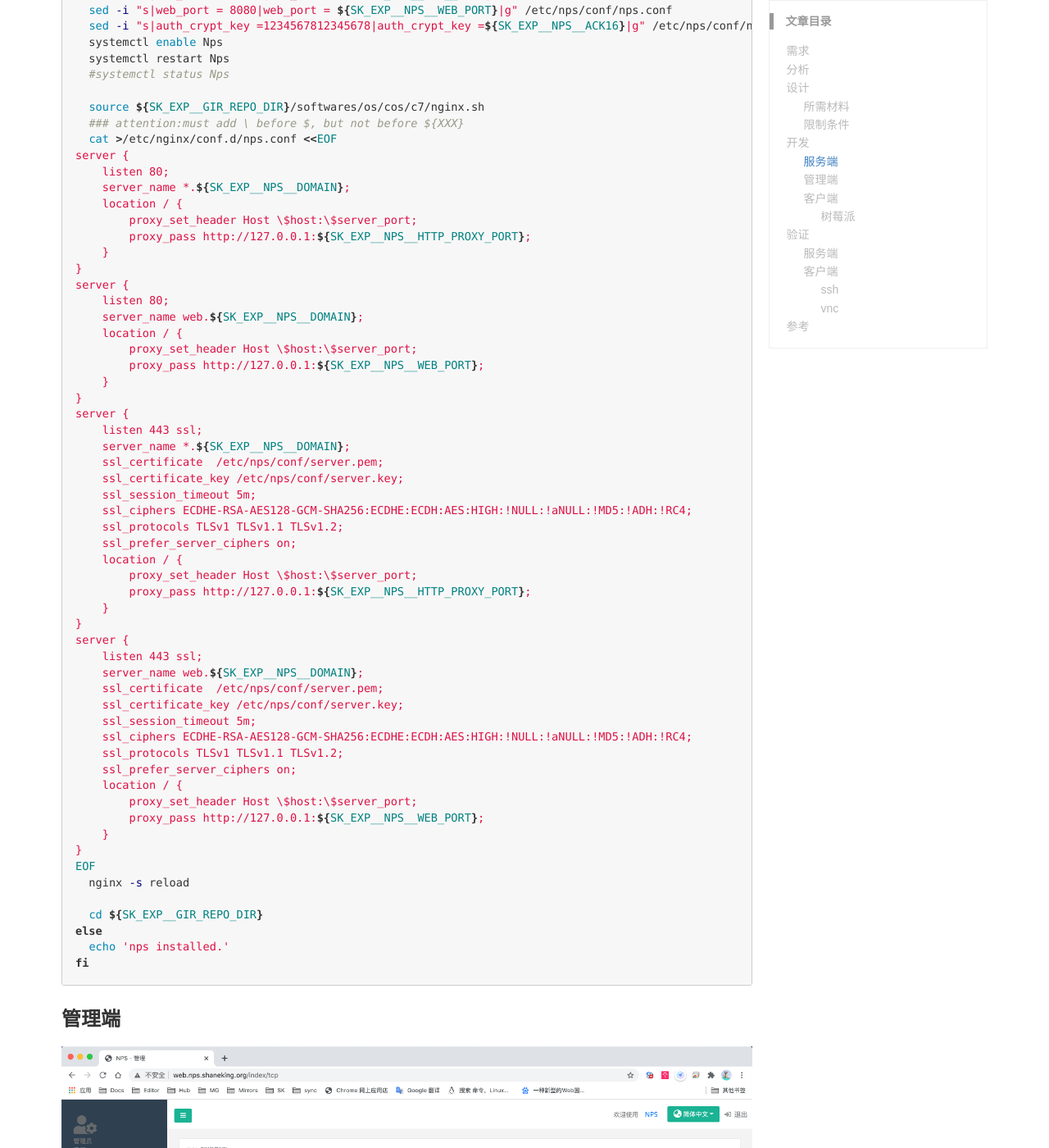
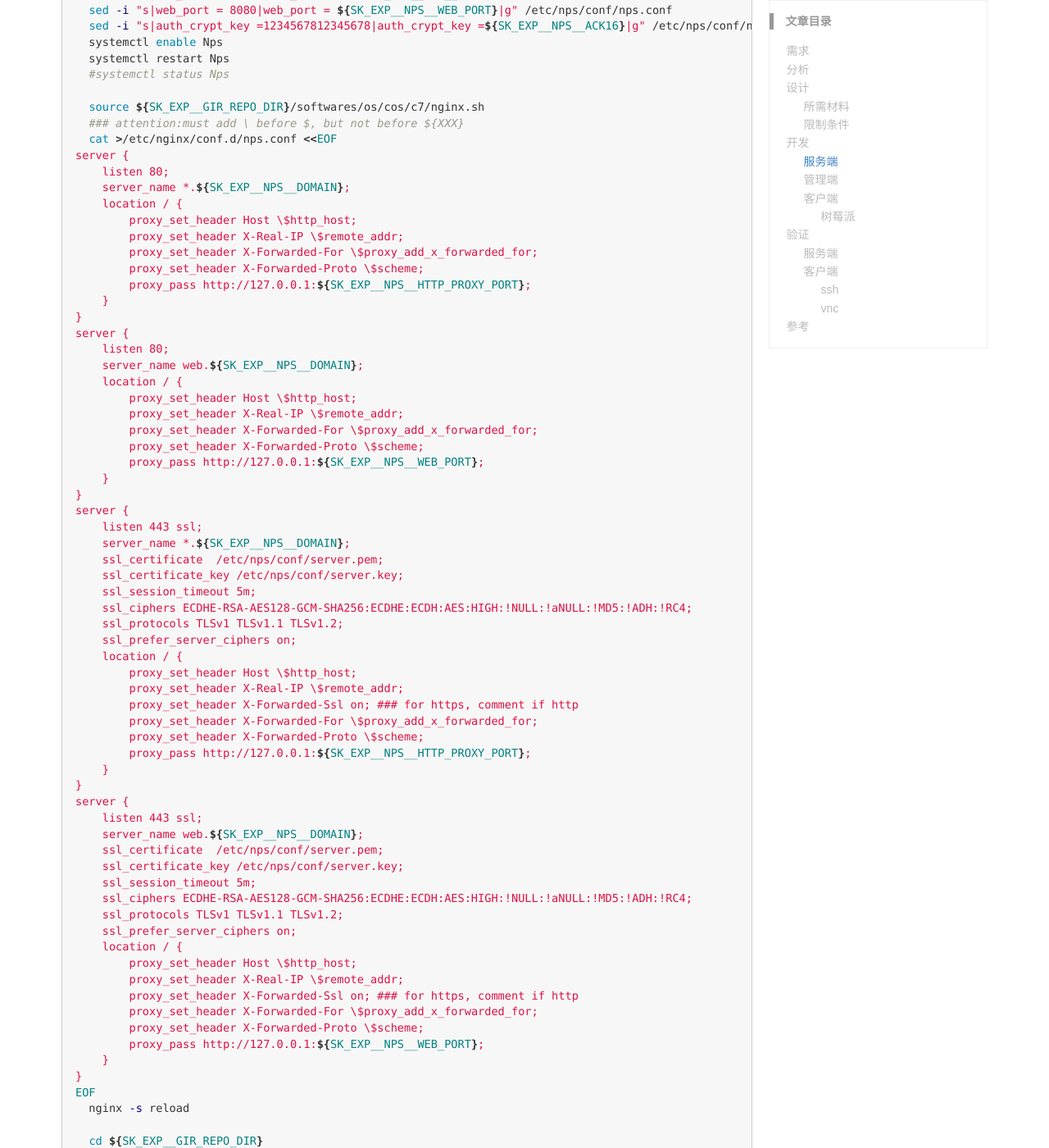
Before and after one commit to ShaneKing/ShaneKing.github.io, a Jekyll site: the page built from _posts/2021-01-01-intranet-penetration.md, in a window 1280 px wide and 1400 px high, scrolled down 1348 px. Shown: the whole window at 82% size. Built offline with Jekyll 4.4.1, drawn with Linux system fonts in a browser that asks for light colours; comment, search, counter and statistics services are not loaded.

Commit message:
\$host:\$server_port改为\$http_host

```diff
--- a/_posts/2021-01-01-intranet-penetration.md
+++ b/_posts/2021-01-01-intranet-penetration.md
@@ -54,7 +54,10 @@ server {
     listen 80;
     server_name *.${SK_EXP__NPS__DOMAIN};
     location / {
-        proxy_set_header Host \$host:\$server_port;
+        proxy_set_header Host \$http_host;
+        proxy_set_header X-Real-IP \$remote_addr;
+        proxy_set_header X-Forwarded-For \$proxy_add_x_forwarded_for;
+        proxy_set_header X-Forwarded-Proto \$scheme;
         proxy_pass http://127.0.0.1:${SK_EXP__NPS__HTTP_PROXY_PORT};
     }
 }
@@ -62,7 +65,10 @@ server {
     listen 80;
     server_name web.${SK_EXP__NPS__DOMAIN};
     location / {
-        proxy_set_header Host \$host:\$server_port;
+        proxy_set_header Host \$http_host;
+        proxy_set_header X-Real-IP \$remote_addr;
+        proxy_set_header X-Forwarded-For \$proxy_add_x_forwarded_for;
+        proxy_set_header X-Forwarded-Proto \$scheme;
         proxy_pass http://127.0.0.1:${SK_EXP__NPS__WEB_PORT};
     }
 }
@@ -76,7 +82,11 @@ server {
     ssl_protocols TLSv1 TLSv1.1 TLSv1.2;
     ssl_prefer_server_ciphers on;
     location / {
-        proxy_set_header Host \$host:\$server_port;
+        proxy_set_header Host \$http_host;
+        proxy_set_header X-Real-IP \$remote_addr;
+        proxy_set_header X-Forwarded-Ssl on; ### for https, comment if http
+        proxy_set_header X-Forwarded-For \$proxy_add_x_forwarded_for;
+        proxy_set_header X-Forwarded-Proto \$scheme;
         proxy_pass http://127.0.0.1:${SK_EXP__NPS__HTTP_PROXY_PORT};
     }
 }
@@ -90,7 +100,11 @@ server {
     ssl_protocols TLSv1 TLSv1.1 TLSv1.2;
     ssl_prefer_server_ciphers on;
     location / {
-        proxy_set_header Host \$host:\$server_port;
+        proxy_set_header Host \$http_host;
+        proxy_set_header X-Real-IP \$remote_addr;
+        proxy_set_header X-Forwarded-Ssl on; ### for https, comment if http
+        proxy_set_header X-Forwarded-For \$proxy_add_x_forwarded_for;
+        proxy_set_header X-Forwarded-Proto \$scheme;
         proxy_pass http://127.0.0.1:${SK_EXP__NPS__WEB_PORT};
     }
 }
```
Also changed, not shown: _posts/2019-04-07-nginx-notes.md (+11 -9 lines), _posts/2019-06-29-postgresql-notes.md (+1 -4 lines), _posts/2021-02-06-build-internal-maven-repository-by-nexus.md (+4 -1 lines).
